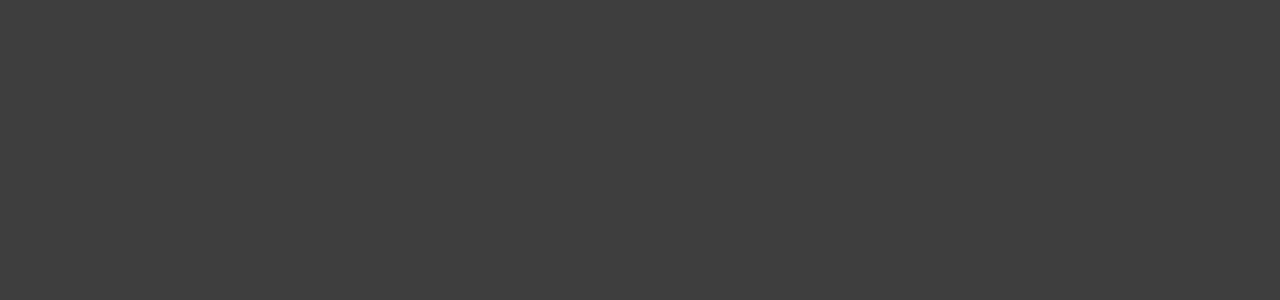
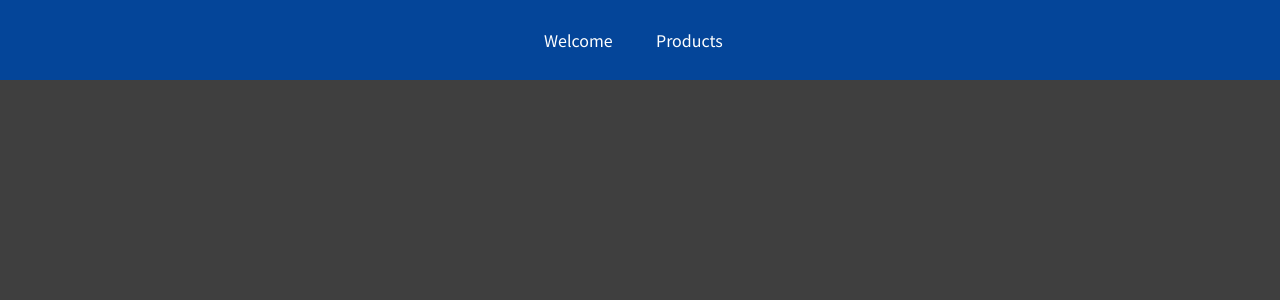
Before and after one commit to Shiv-am/react-routers, a JavaScript app: page / in a window 1280 px wide. Shown: the top 300 px of the page. Built offline with nearby package versions, Linux system fonts and the light colour scheme.

Commit message:
working with links

```diff
--- a/src/App.js
+++ b/src/App.js
@@ -2,16 +2,20 @@ import { Route } from 'react-router-dom';
 
 import Welcome from './pages/Welcome';
 import Products from './pages/Products';
+import MainHeader from './components/MainHeader';
 
 function App() {
   return (
     <div>
-      <Route path="/welcome">
-        <Welcome />
-      </Route>
-      <Route path="/products">
-        <Products />
-      </Route>
+      <MainHeader />
+      <main>
+        <Route path='/welcome'>
+          <Welcome />
+        </Route>
+        <Route path='/products'>
+          <Products />
+        </Route>
+      </main>
     </div>
   );
 }
```
